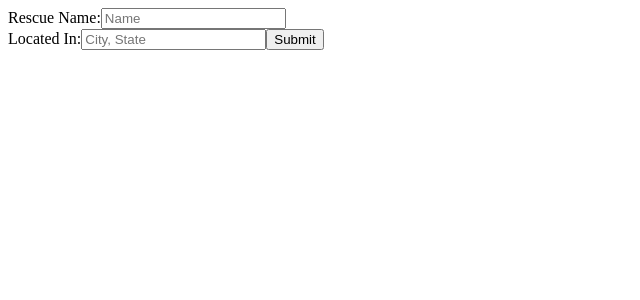
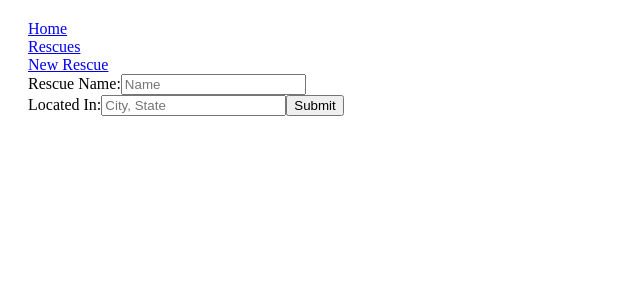
Before and after one commit to rin1782/rescues_front, a React (Create React App) app: page /rescues/new in a window 1280 px wide. Shown: the top 300 px of the page, without its empty margins (0-640 px from the left). Built offline with nearby package versions, Linux system fonts and the light colour scheme; no server answers.

Commit message:
added home page with navigation

```diff
--- a/src/App.js
+++ b/src/App.js
@@ -1,13 +1,20 @@
 import React from 'react';
 import {connect} from 'react-redux'
+import {BrowserRouter as Router, Route} from 'react-router-dom'
 import RescuesContainer from './containers/RescuesContainer'
+import NavLinks from './components/NavLinks'
+import Home from './components/Home'
 
 class App extends React.Component {
 
   render(){
     return (
-      <div className="App">
-        <RescuesContainer/>
+      <div style={{margin: '20px'}}>
+        <Router>
+          <NavLinks/>
+          <RescuesContainer/>
+          <Route exact path='/' component={Home}/>
+        </Router>
       </div>
     );
   }
--- a/src/components/Dog.js
+++ b/src/components/Dog.js
@@ -1,7 +1,7 @@
 import React from 'react'
 import {Redirect} from 'react-router-dom'
 
-import DogsContainer from '../containers/DogsContainer'
+import DogsContainer from '../containers/Dogs'
 
 
 const Dog = (props) => {
--- /dev/null
+++ b/src/components/Home.js
@@ -0,0 +1,12 @@
+import React from 'react'
+import {Route, Link} from 'react-router-dom';
+
+const Home = (props) => {
+    return(
+        <h1>
+            The Underdog Rescue Network
+        </h1>
+    )
+}
+
+export default Home
--- /dev/null
+++ b/src/components/NavLinks.js
@@ -0,0 +1,16 @@
+import React from 'react'
+import {Route, Link} from 'react-router-dom';
+
+const NavLinks = (props) => {
+
+  return (
+    <span>
+      <Link to='/'>Home </Link><br></br>
+      <Link to='/rescues'>Rescues </Link><br></br>
+      <Link to='/rescues/new'> New Rescue</Link>
+    </span>
+
+  )
+}
+
+export default NavLinks;
```
